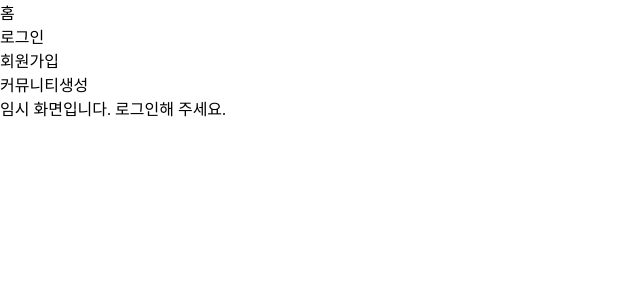
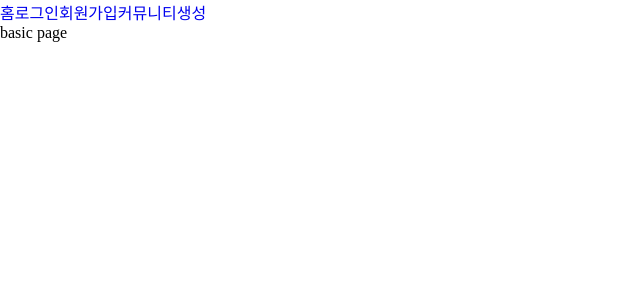
Before and after one commit to iafan1229/next-mysql, a Next.js app in the folder client/: page / in a window 1280 px wide. Shown: the top 300 px of the page, without its empty margins (0-640 px from the left). Built offline with nearby package versions, Linux system fonts and the light colour scheme; a web font is replaced by a local one.

Commit message:
fix: header 추가

```diff
--- a/client/app/layout.tsx
+++ b/client/app/layout.tsx
@@ -1,6 +1,7 @@
 import './globals.css';
 import '../styles/globals.scss';
 import { Inter } from 'next/font/google';
+import Layout from '@/components/layout';
 
 const inter = Inter({ subsets: ['latin'] });
 
@@ -16,7 +17,9 @@
 }) {
 	return (
 		<html lang='en'>
-			<body className={inter.className}>{children}</body>
+			<body className={inter.className}>
+				<Layout>{children}</Layout>
+			</body>
 		</html>
 	);
 }
--- a/client/app/page.tsx
+++ b/client/app/page.tsx
@@ -3,7 +3,6 @@
 import axios from 'axios';
 import { useEffect, useState } from 'react';
 import Input from '@/components/input';
-import Header from '@/components/header';
 import Temp from '@/components/temp';
 import Login from './login/page';
 
@@ -13,12 +12,10 @@
 	// 	const data = axios('/api/data').then((res) => setTest(res.data.message));
 	// }, []);
 	return (
-		<main>
-			<Header setCondition={setCondition} />
-			<div>
-				{condition === '/' && <Temp />}
-				{condition === '/login' && <Login />}
-			</div>
-		</main>
+		<>
+			<main>
+				<div>basic page</div>
+			</main>
+		</>
 	);
 }
--- a/client/components/header.tsx
+++ b/client/components/header.tsx
@@ -1,17 +1,12 @@
 import Link from 'next/link';
-import { useEffect, useState } from 'react';
 
-interface headerProps {
-	setCondition: (str: string) => void;
-}
-export default function Header({ setCondition }: headerProps) {
+export default function Header() {
 	const menu = [
 		{ 홈: '/' },
 		{ 로그인: '/login' },
 		{ 회원가입: '/join' },
 		{ 커뮤니티생성: '/create' },
 	];
-	useEffect(() => {}, []);
 	return (
 		<header>
 			<ul>
@@ -21,9 +16,9 @@
 						const value = item[key]; // 값을 가져옵니다
 
 						return (
-							<p key={idx} onClick={() => setCondition(value)}>
+							<Link href={value} key={idx}>
 								{key}
-							</p>
+							</Link>
 						);
 					})}
 				</li>
--- /dev/null
+++ b/client/components/layout.tsx
@@ -0,0 +1,11 @@
+import React, { PropsWithChildren } from 'react';
+import Header from './header';
+const Layout = ({ children }: PropsWithChildren) => {
+	return (
+		<>
+			<Header />
+			{children}
+		</>
+	);
+};
+export default Layout;
```
